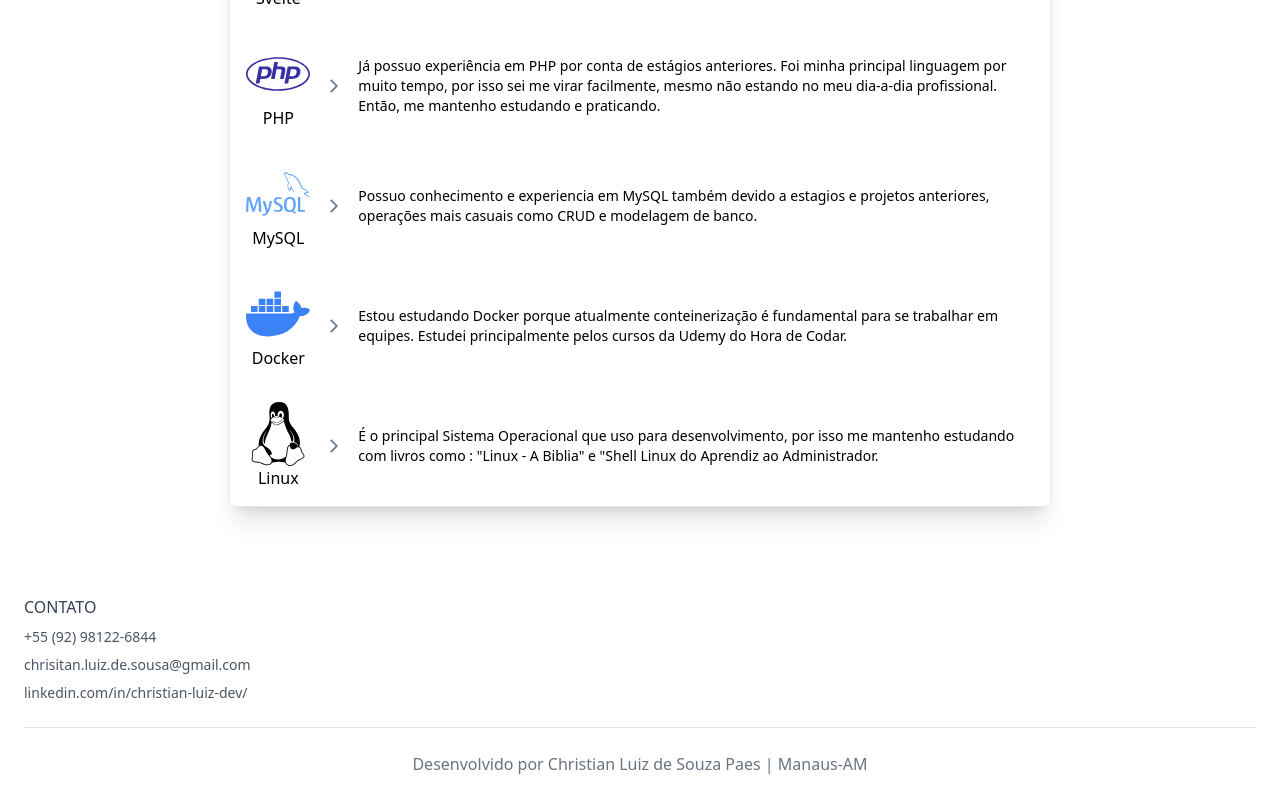
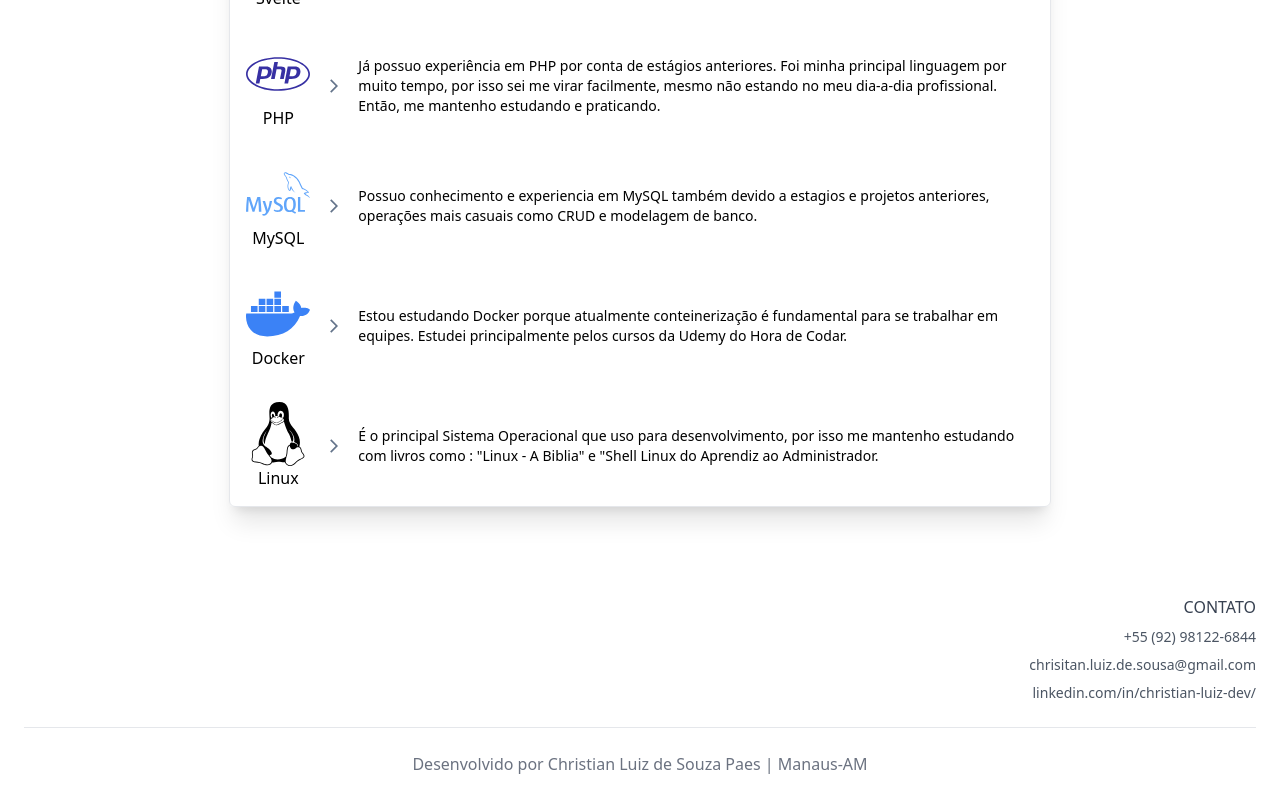
Before and after one commit to Chris-luiz/portfolio2, a React (Create React App) app: page / in a window 1280 px wide. Shown: the part 3204-4004 px from the top of the page. Built offline with nearby package versions, Linux system fonts and the light colour scheme.

Commit message:
feat: texto footer alinhado a direita

```diff
--- a/src/components/Footer.tsx
+++ b/src/components/Footer.tsx
@@ -3,7 +3,7 @@ export const Footer = () => {
         <footer className="bg-white dark:bg-gray-900">
             <div className="container p-6 mx-auto">
                 <div className="lg:flex lg:justify-between">
-                    <div className="mt-6 lg:mt-0 lg:flex-1">
+                    <div className="mt-6 lg:mt-0 lg:flex-1 text-end">
                         <h3 className="text-gray-700 uppercase dark:text-white">Contato</h3>
                         <div className="">
                             <span className="block mt-2 text-sm text-gray-600 dark:text-gray-400 hover:underline">+55 (92) 98122-6844</span>
```
